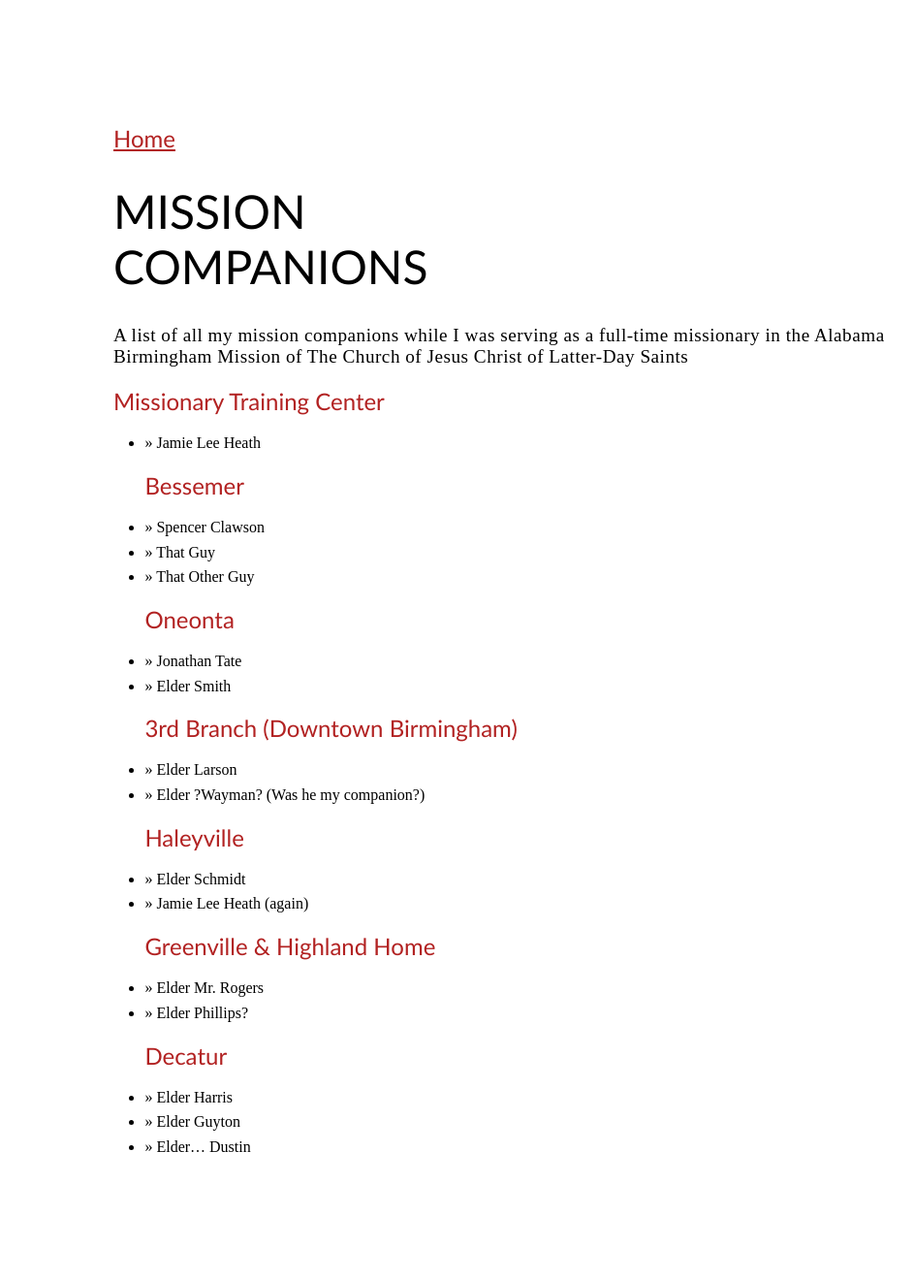
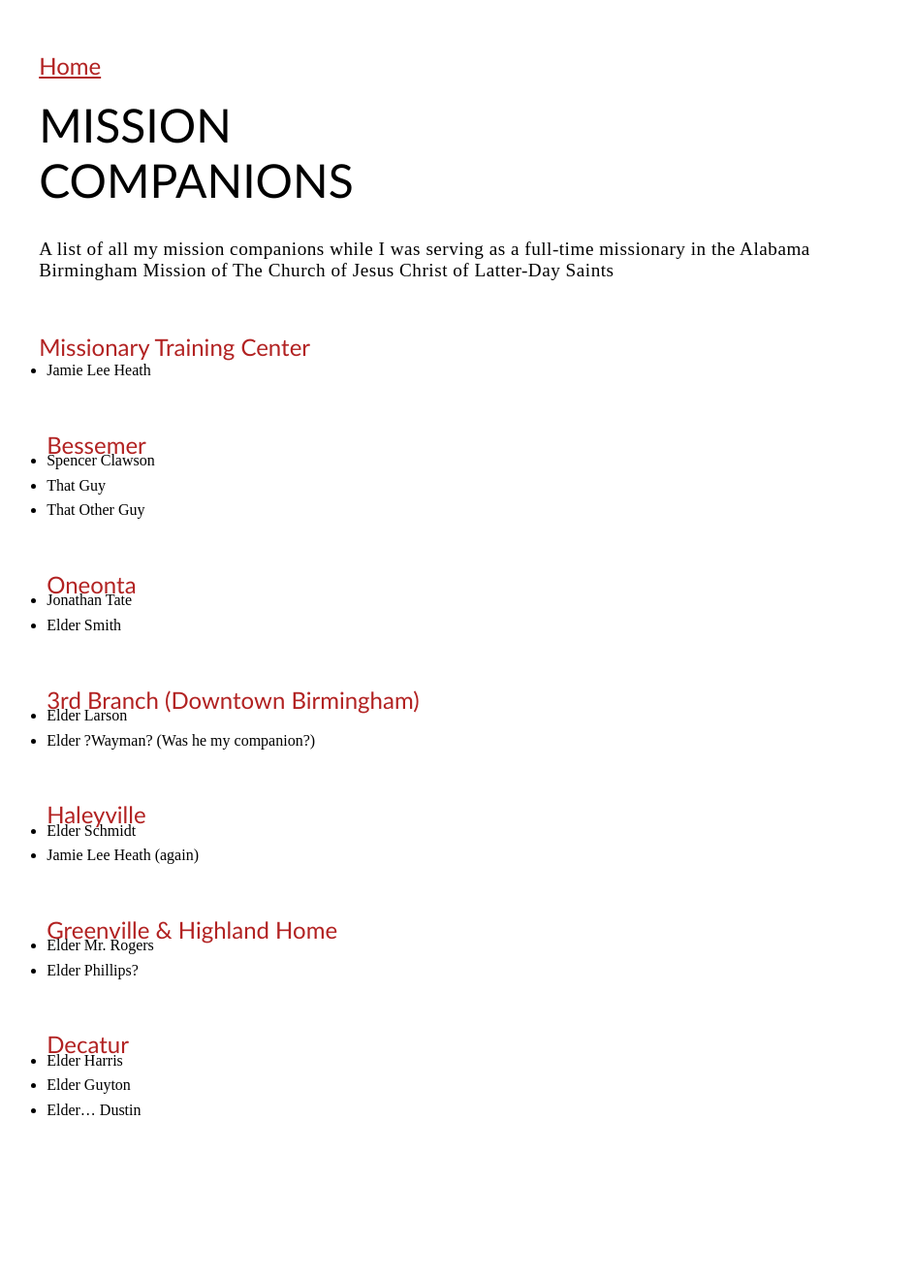
Before and after one commit to n8mob/n8mob.github.io, a Jekyll site: the page built from reference/missionCompanions.md, in a window 1280 px wide. Shown: the whole page at 97% size, without its empty margins (11-954 px from the left). Built offline with Jekyll 4.4.1, drawn with Linux system fonts in a browser that asks for light colours; after the commit the page ends 1205 px from its top, so only the background shows below that.

Commit message:
added date to index, styling

```diff
--- a/css/Nater.css
+++ b/css/Nater.css
@@ -1,5 +1,5 @@
 body {
-  margin: 10%;
+  margin: 4%;
   max-width: 800px;
   color: Black;
 }
@@ -57,19 +57,28 @@
   color: FireBrick;
   font-size: 150%;
   font-weight: normal;
+  margin-top: 2.2em;
+  margin-bottom: -0.6em;
 }
 
 h3 {
   color: #707070;
+  margin-bottom: -0.7em;
 }
 
 li {
-  margin: 1% 1% 1% -1%;
+  margin: 1% 1% 1% -2em;
   font-family: 'sutro', serif;
 }
 
-ul li:before {
- content: "\0BB \020";
+ul.splat {
+  list-style: none;
+}
+
+ul.splat li:before {
+  font-size: 150%;
+  vertical-align: text-top;
+  content: "*   ";
 }
 
 a:link.index-link p,
--- a/index.html
+++ b/index.html
@@ -7,7 +7,7 @@
   <h2>Yet another unfinished blogging project.</h2>
   <p>
     Hello, I'm Software Engineer Nate Grigg. You may remember me from such employments as:
-    <ul>
+    <ul class="splat">
       <li>Small web-development shop</li>
       <li>Consumer-Electronics company</li>
       <li>Airline software vendor</li>
@@ -20,6 +20,7 @@
   <h1>Some Posts</h1>
   {% for post in site.posts %}
   <h2>{{ post.title }}</h2>
+  <h3>{{ post.date | date_to_long_string }}</h3>
   {{ post.excerpt }}
   <a href="{{ post.url }}" class="index-link"><h3>More...</h3></a>
   {% endfor %}
```
